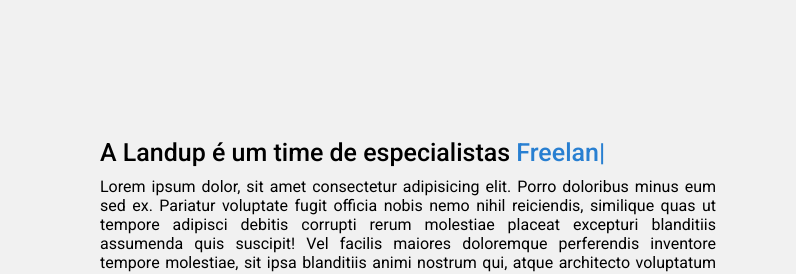
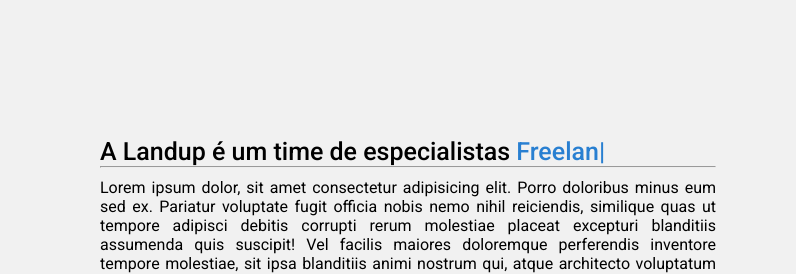
Before and after one commit to ViniTWorks/portfolio-landup, a plain HTML site: page index.html in a window 1280 px wide. Shown: the part 980-1254 px from the top of the page, 484-1280 px from the left. Drawn offline with nearby package versions, Linux system fonts and the light colour scheme.

Commit message:
Update index.html
Acrescentada uma linha de espaço no texto "
A Landup é um time de especialistas".

```diff
--- a/index.html
+++ b/index.html
@@ -61,7 +61,7 @@
                     <img src="image/Logo-Imagem-Landup-perfil-sem-fundo.png" alt="">
                 </div>
                 <div class="column right">
-                    <div class="text">A Landup é um time de especialistas <span class="typing-2"></span></div>
+                    <div class="text">A Landup é um time de especialistas <span class="typing-2"></span><hr></div>
                     <p>Lorem ipsum dolor, sit amet consectetur adipisicing elit. Porro doloribus minus eum sed ex.
                         Pariatur voluptate fugit officia nobis nemo nihil reiciendis, similique quas ut tempore adipisci
                         debitis corrupti rerum molestiae placeat excepturi blanditiis assumenda quis suscipit! Vel
```
